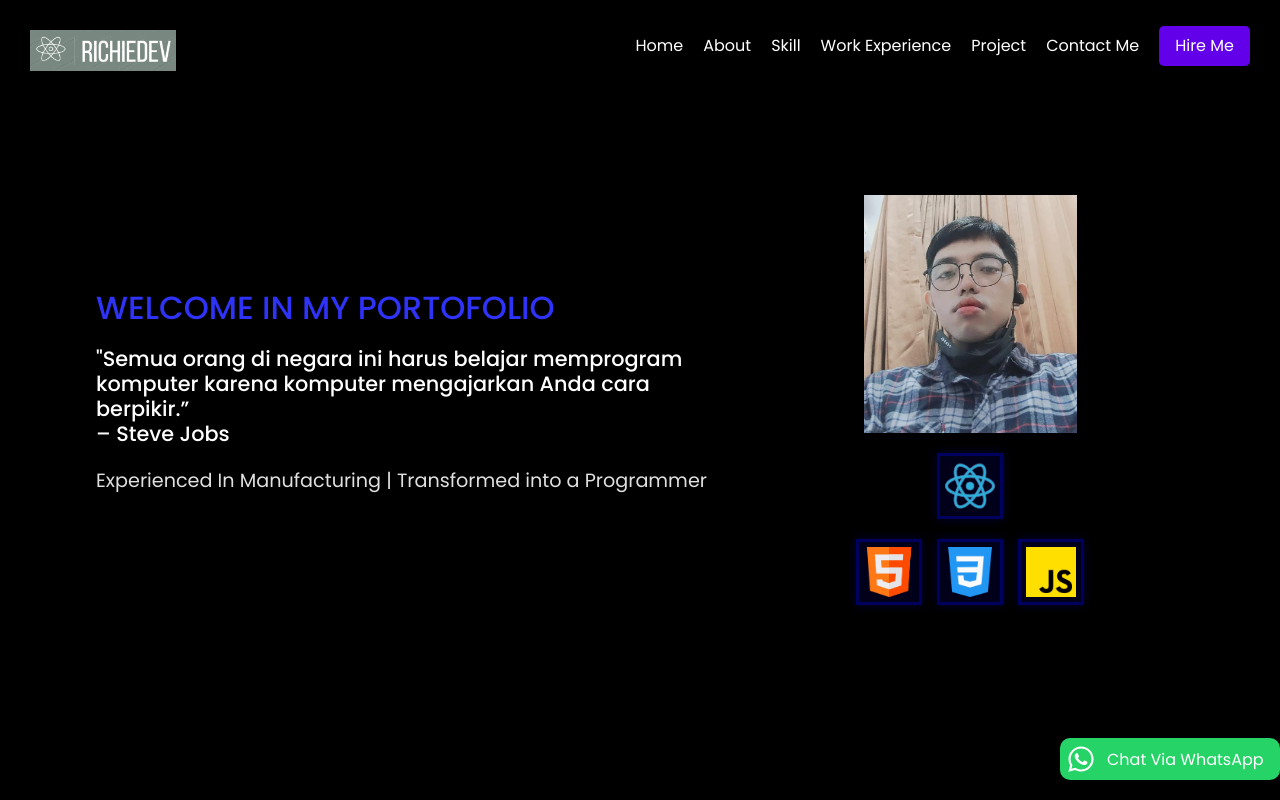
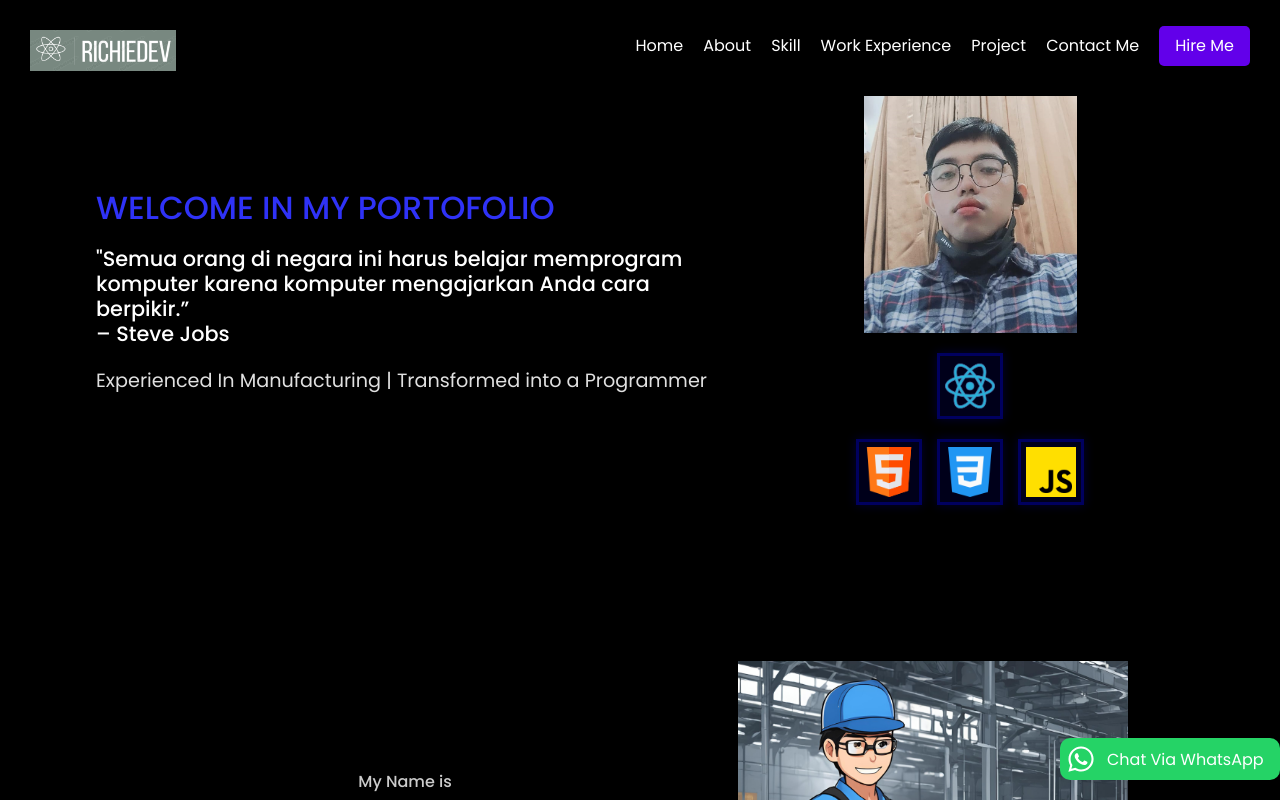
Before and after one commit to rio-damanik/react-portofolios, a React (Create React App) app: page / in a window 1280 px wide. Shown: the top 800 px of the page. Built offline with nearby package versions, Linux system fonts and the light colour scheme.

Commit message:
update commit

```diff
--- a/src/components/Hero/Hero.css
+++ b/src/components/Hero/Hero.css
@@ -9,7 +9,6 @@ section.hero-container {
   justify-content: space-between;
   padding: 30px;
   background-color: #000000; /* Dark background color */
-  min-height: 100vh; /* Full viewport height */
   box-sizing: border-box; /* Include padding in width and height calculations */
 }
 
```
